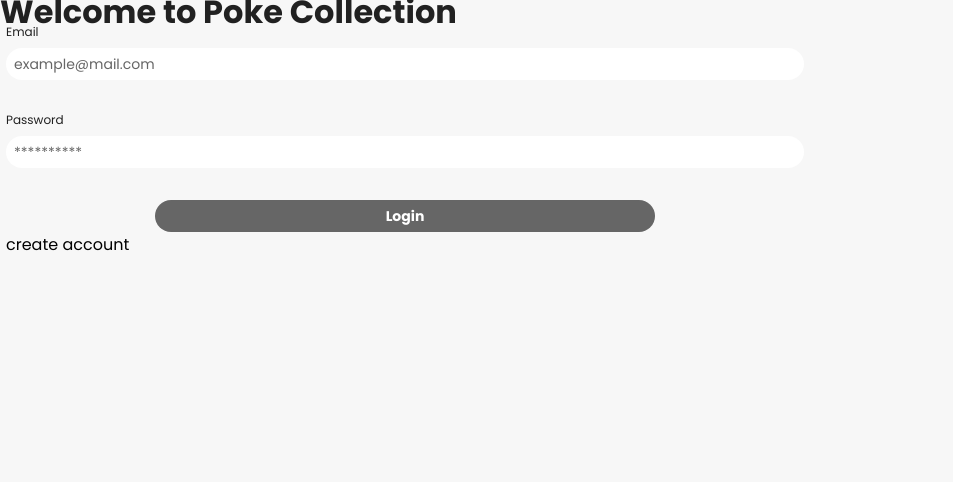
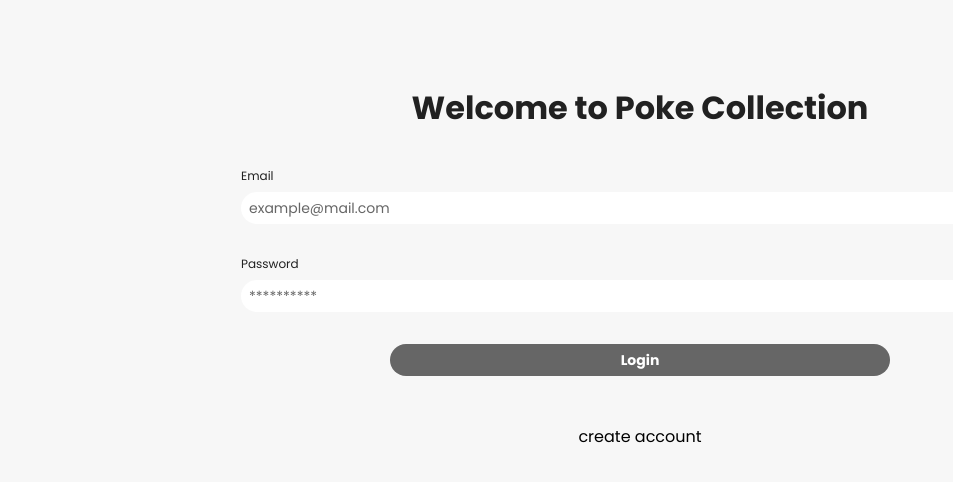
Before and after one commit to nestorlls/Poke-collection-react, a React (Vite) app: page /favorites in a window 1280 px wide. Shown: the top 482 px of the page, without its empty margins (0-953 px from the left). Built offline with nearby package versions, Linux system fonts and the light colour scheme; no server answers.

Commit message:
update authenticates

```diff
--- a/src/App.jsx
+++ b/src/App.jsx
@@ -1,6 +1,6 @@
-import { AuthenticateApp } from './AuthenticateApp';
+import { AuthenticateApp } from './Authentication/AuthenticateApp';
+import { UnAuthenticateApp } from './Authentication/UnAuthenticateApp';
 import { useAuth } from './context/Auth-Context';
-import { UnAuthenticateApp } from './UnAuthenticateApp';
 
 function App() {
   const { user } = useAuth();
--- /dev/null
+++ b/src/Authentication/Auth-UI.js
@@ -0,0 +1,13 @@
+import styled from '@emotion/styled';
+
+const AuthWrapper = styled.div`
+  padding-left: 30px;
+  padding-right: 30px;
+
+  div.container {
+    max-width: 810px;
+    padding: 32px 2px;
+  }
+`;
+
+export default AuthWrapper;
--- a/src/AuthenticateApp.jsx
+++ b/src/Authentication/AuthenticateApp.jsx
@@ -1,12 +1,16 @@
 import React, { useEffect, useState } from 'react';
 import { BrowserRouter, Route, Routes } from 'react-router-dom';
-import { useAuth } from './context/Auth-Context';
-import { FavoritePage } from './pages/FavoritePage';
-import { SearchPage } from './pages/SearchPage';
-import { createFavorite, getFavorite, removeFavorite } from './services/favoriteServices';
+import { useAuth } from '../context/Auth-Context';
+import { FavoritePage } from '../pages/FavoritePage';
+import { SearchPage } from '../pages/SearchPage';
+import {
+  createFavorite,
+  getFavorite,
+  removeFavorite,
+} from '../services/favoriteServices';
+import AuthWrapper from './Auth-UI';
 
 export const AuthenticateApp = () => {
-
   const { logout } = useAuth();
   const [favorites, setFavorites] = useState([]);
 
@@ -42,7 +46,8 @@
   };
 
   return (
-    <>
+    <AuthWrapper>
+      <div className='container'>
         <button onClick={logout}>Log out</button>
         <BrowserRouter>
           <Routes>
@@ -62,6 +67,7 @@
             />
           </Routes>
         </BrowserRouter>
-    </>
+      </div>
+    </AuthWrapper>
   );
 };
--- a/src/UnAuthenticateApp.jsx
+++ b/src/Authentication/UnAuthenticateApp.jsx
@@ -1,8 +1,8 @@
 import styled from '@emotion/styled';
 import React, { useState } from 'react';
-import { LoginForm } from './components/Login/Login-form';
-import { SignUpForm } from './components/SignupForm/SignupForm';
-import { colors } from './styles/Colors';
+import { LoginForm } from '../components/Login/Login-form';
+import { SignUpForm } from '../components/SignupForm/SignupForm';
+import { colors } from '../styles/Colors';
 
 const CustomLink = styled.button`
   background: none;
@@ -22,7 +22,16 @@
   };
 
   return (
-    <div>
+    <div
+      style={{
+        display: 'flex',
+        flexDirection: 'column',
+        alignItems: 'center',
+        justifyContent: 'center',
+        gap: '48px',
+        padding: '96px 51px 0 51px',
+      }}
+    >
       <h1>Welcome to Poke Collection</h1>
       {showLogin ? <LoginForm /> : <SignUpForm />}
       <CustomLink onClick={handleClick}>
```
Lines whose indentation alone changed are shown as unchanged.
